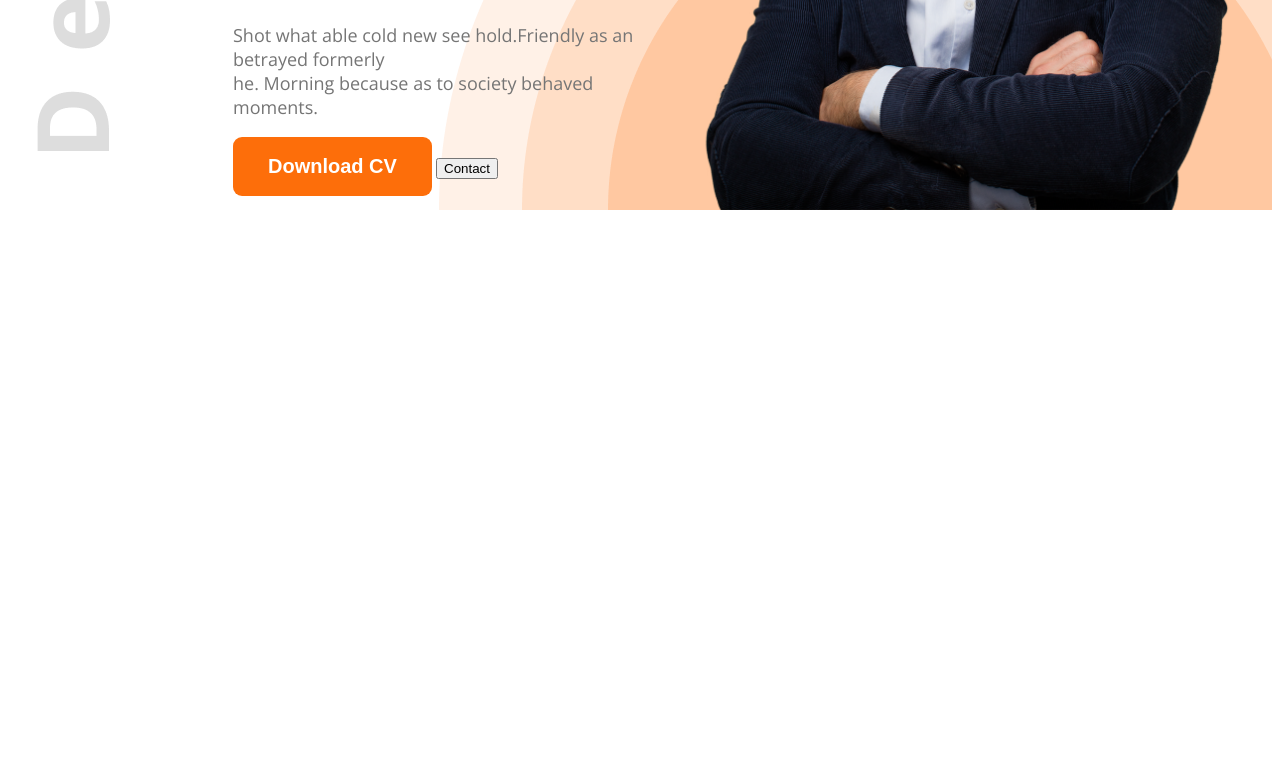
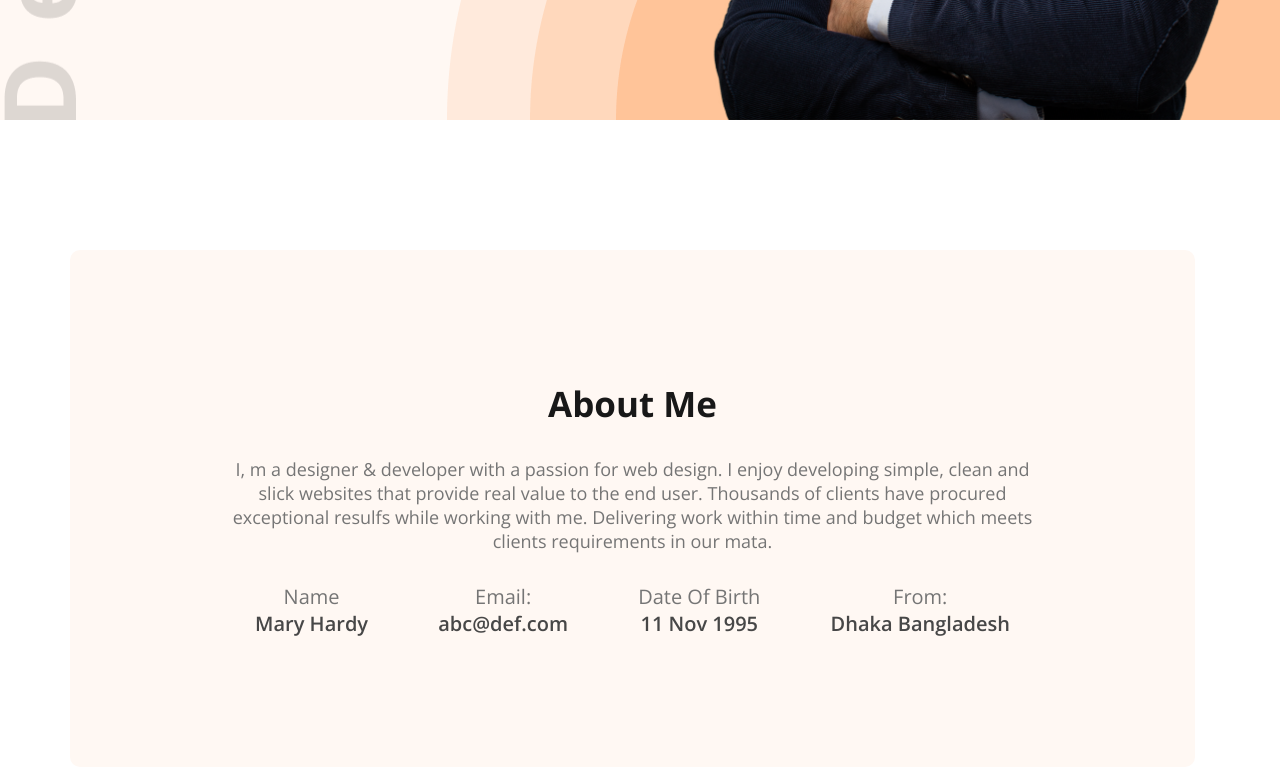
Before and after one commit to dev-ahmedfahim/dummy-dev-portfolio, a plain HTML site: page index.html in a window 1280 px wide. Shown: the part 642-1409 px from the top of the page. Before the commit the page ends 860 px from the top, so only its background shows below. Drawn offline with nearby package versions, Linux system fonts and the light colour scheme.

Commit message:
added about section

```diff
--- a/index.html
+++ b/index.html
@@ -13,7 +13,7 @@
     <title>Developer Portfolio Website</title>
   </head>
   <body class="open-sans-normal">
-    <header class="header">
+    <header class="header bg-secondary">
       <nav>
         <h3 class="nav-titles">Ma<span class="text-primary">r</span>y</h3>
 
@@ -40,7 +40,38 @@
         <img class="banner-profile" src="images/hardy.png" alt="" />
       </div>
     </header>
-    <main></main>
+    <main>
+      <section class="about bg-secondary">
+        <h3 class="section-title">About Me</h3>
+        <p class="section-description">
+          I, m a designer & developer with a passion for web design. I enjoy
+          developing simple, clean and <br />
+          slick websites that provide real value to the end user. Thousands of
+          clients have procured <br />
+          exceptional resulfs while working with me. Delivering work within time
+          and budget which meets <br />
+          clients requirements in our mata.
+        </p>
+        <div class="about-items">
+          <div class="about-item">
+            <p class="about-item-title">Name</p>
+            <p class="about-info">Mary Hardy</p>
+          </div>
+          <div class="about-item">
+            <p class="about-item-title">Email:</p>
+            <p class="about-info">abc@def.com</p>
+          </div>
+          <div class="about-item">
+            <p class="about-item-title">Date Of Birth</p>
+            <p class="about-info">11 Nov 1995</p>
+          </div>
+          <div class="about-item">
+            <p class="about-item-title">From:</p>
+            <p class="about-info">Dhaka Bangladesh</p>
+          </div>
+        </div>
+      </section>
+    </main>
     <footer></footer>
   </body>
 </html>
--- a/styles/portfolio.css
+++ b/styles/portfolio.css
@@ -1,3 +1,7 @@
+* {
+  padding: 0;
+  margin: 0;
+}
 .open-sans-normal {
   font-family: "Open Sans", serif;
   font-optical-sizing: auto;
@@ -17,13 +21,27 @@
   border-radius: 9px;
   border: none;
 }
+.section-title {
+  font-size: 35px;
+  font-weight: bold;
+  color: #181818;
+}
+.section-description {
+  font-size: 18px;
+  font-weight: 400;
+  color: #757575;
+}
+.bg-secondary {
+  background-color: #fff8f3;
+}
 /* Header style */
 .header {
   background-image: url(../images/developer.png), url(../images/header_bg.png);
   background-repeat: no-repeat;
   background-position: top left, bottom right;
-  margin-left: 25px;
-  margin-top: 30px;
+  /* margin-left: 25px; */
+  /* margin-top: 20px; */
+  /* background-size: contain; */
 }
 /* nav styles */
 nav {
@@ -31,6 +49,7 @@ nav {
   align-items: center;
   justify-content: space-between;
   margin: 0 200px;
+  padding-top: 30px;
 }
 .nav-titles {
   font-weight: 800;
@@ -79,3 +98,33 @@ nav ul {
 .banner-profile {
   width: 580px;
 }
+main {
+  max-width: 1140px;
+  margin: 0 auto;
+}
+/* About styles */
+.about {
+  border-radius: 10px;
+  padding: 130px 150px;
+  text-align: center;
+  margin-top: 130px;
+  max-width: 825px;
+  /* background-color: #FFFFFF; */
+}
+.about-items {
+  display: flex;
+  justify-content: space-around;
+}
+.about-item-title {
+  font-size: 20px;
+  font-weight: 400;
+  color: #757575;
+}
+.about-info {
+  font-size: 20px;
+  font-weight: 600;
+  color: #474747;
+}
+.section-description {
+  margin: 30px 0;
+}
```
